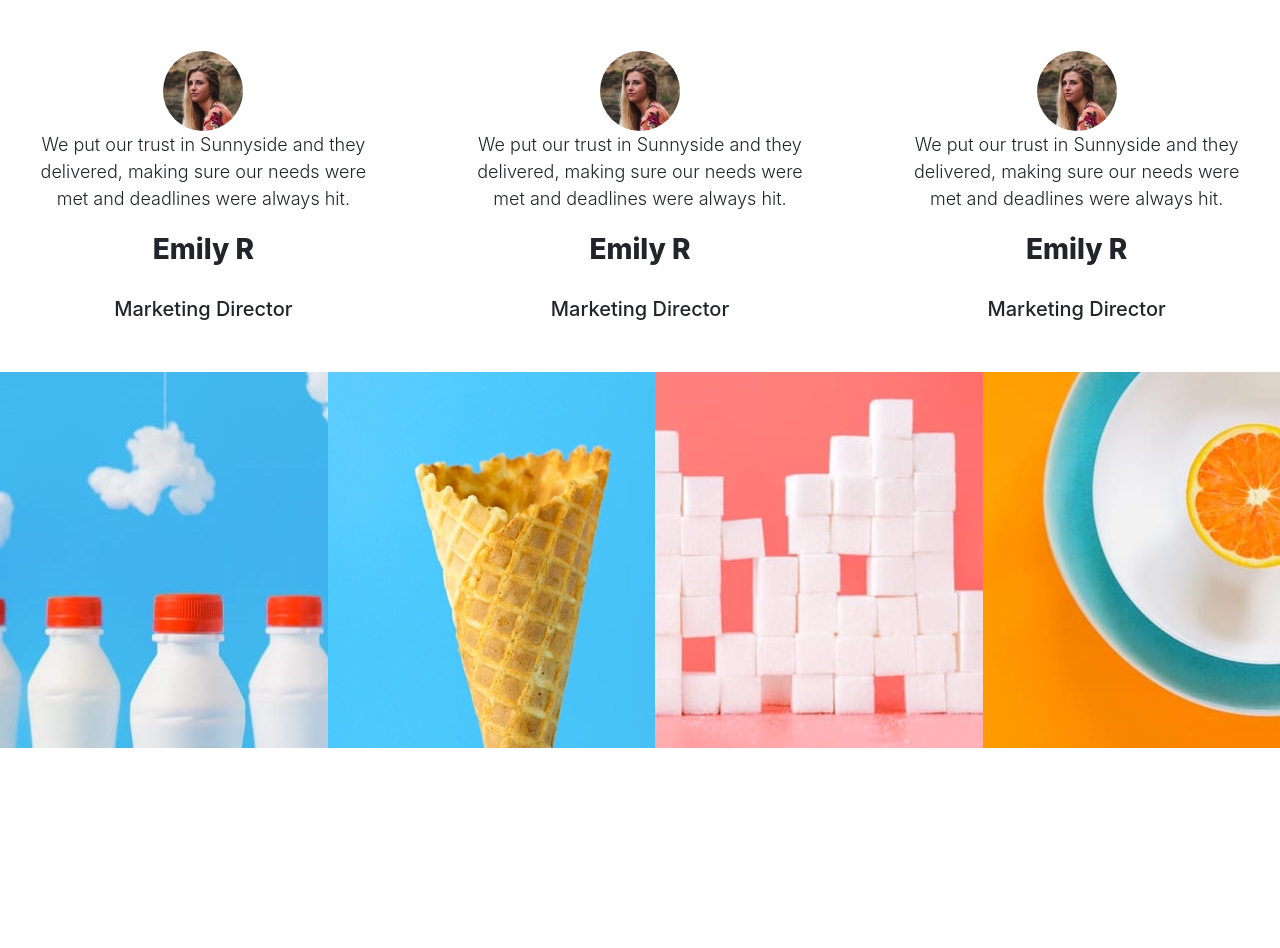
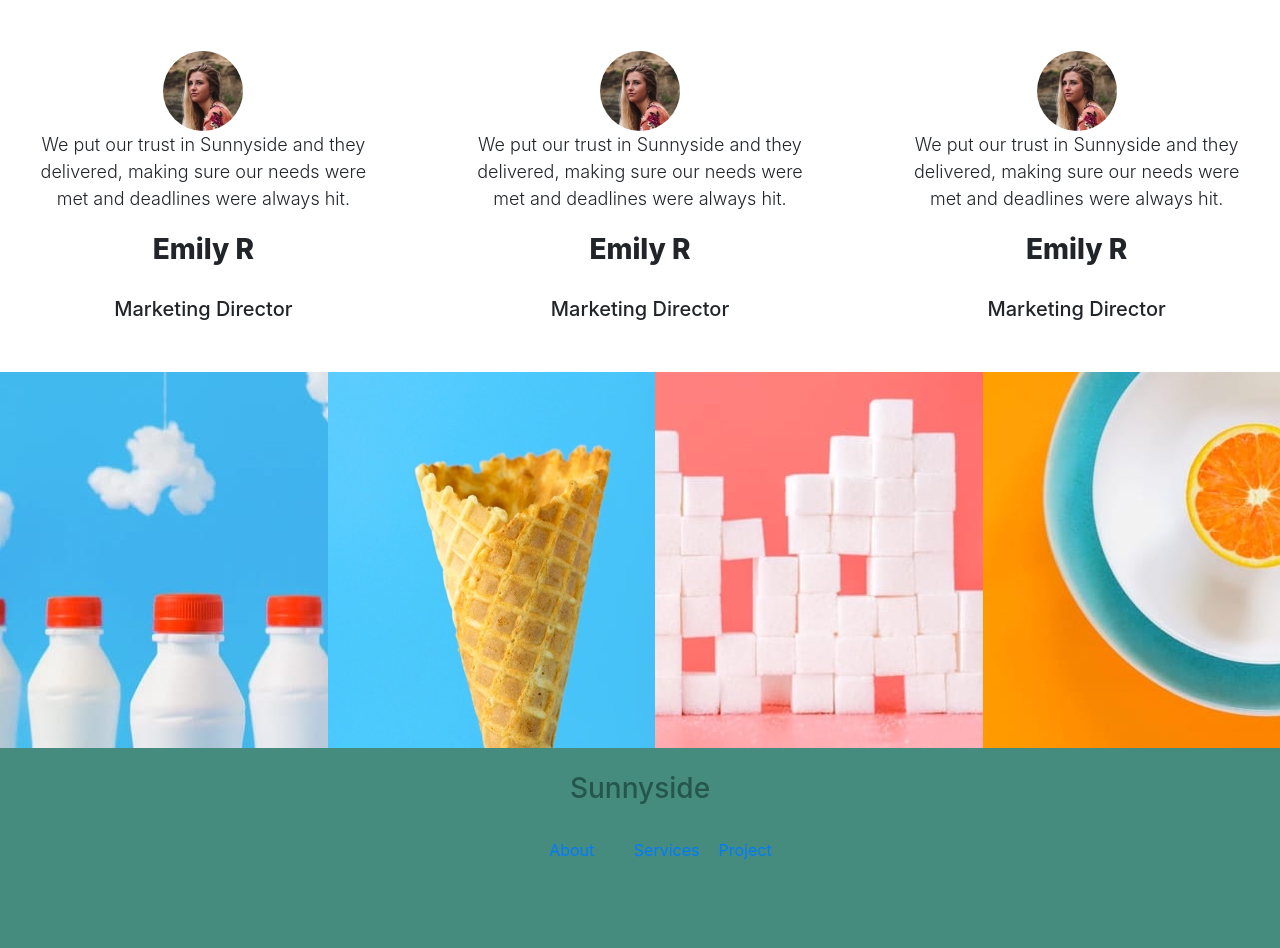
Before and after one commit to giwangdk/Sunny-Side, a website: page index.html in a window 1280 px wide. Shown: the part 2373-3321 px from the top of the page. Before the commit the page ends 3121 px from the top, so only its background shows below. Drawn offline with nearby package versions, Linux system fonts and the light colour scheme; files whose address does not match are found by name.

Commit message:
add footer section

```diff
--- a/assets/style/main.scss
+++ b/assets/style/main.scss
@@ -155,3 +155,11 @@ html{
         object-fit: cover;
     }
 }
+
+
+footer{
+    color: hsl(167, 40%, 24%);
+    background-color:  hsl(168, 34%, 41%);
+    height: 200px;
+
+}
--- a/index.html
+++ b/index.html
@@ -16,6 +16,7 @@
 </head>
 
 <body>
+  <main>
   <section class="home">
     <header class="header">
       <nav class="navbar navbar-expand-lg navbar-dark ">
@@ -152,7 +153,17 @@
     </div>
     </div>
   </section>
-
+</main>
+<footer >
+  <div class="p-4 d-flex flex-column justify-content-center align-items-center">
+    <h3>Sunnyside</h3>
+    <div class="row d-flex justify-content-around mt-4">
+      <div class="col-2"><a href="About">About</a></div>
+      <div class="col-2"><a href="About">Services</a></div>
+      <div class="col-2"><a href="About">Project</a></div>
+    </div>
+  </div>
+</footer>
 
 
 
```
Also changed, not shown: assets/style/dist/main.css.
